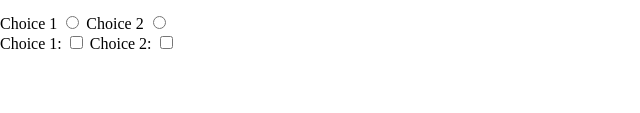
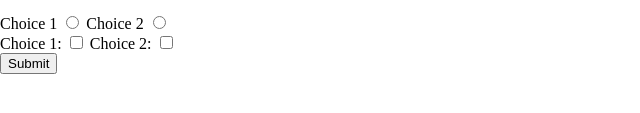
Before and after one commit to Magnus-Holm/from_validering, a plain HTML site: page index.html in a window 1280 px wide. Shown: the part 505-618 px from the top of the page, without its empty margins (0-640 px from the left). Drawn offline with Linux system fonts and the light colour scheme.

Commit message:
Auto stash before merge of "master" and "origin/master"

```diff
--- a/index.html
+++ b/index.html
@@ -69,7 +69,11 @@
         </div>
 
 
+        <div>
 
+            <input type="submit" value="Submit" id="submit" />
+
+        </div>
 
 
 
@@ -79,5 +83,4 @@
     </form>
     <script src="script.js"></script>
 </body>
-
 </html>
```
Also changed, not shown: style.css (line endings or trailing spaces).
